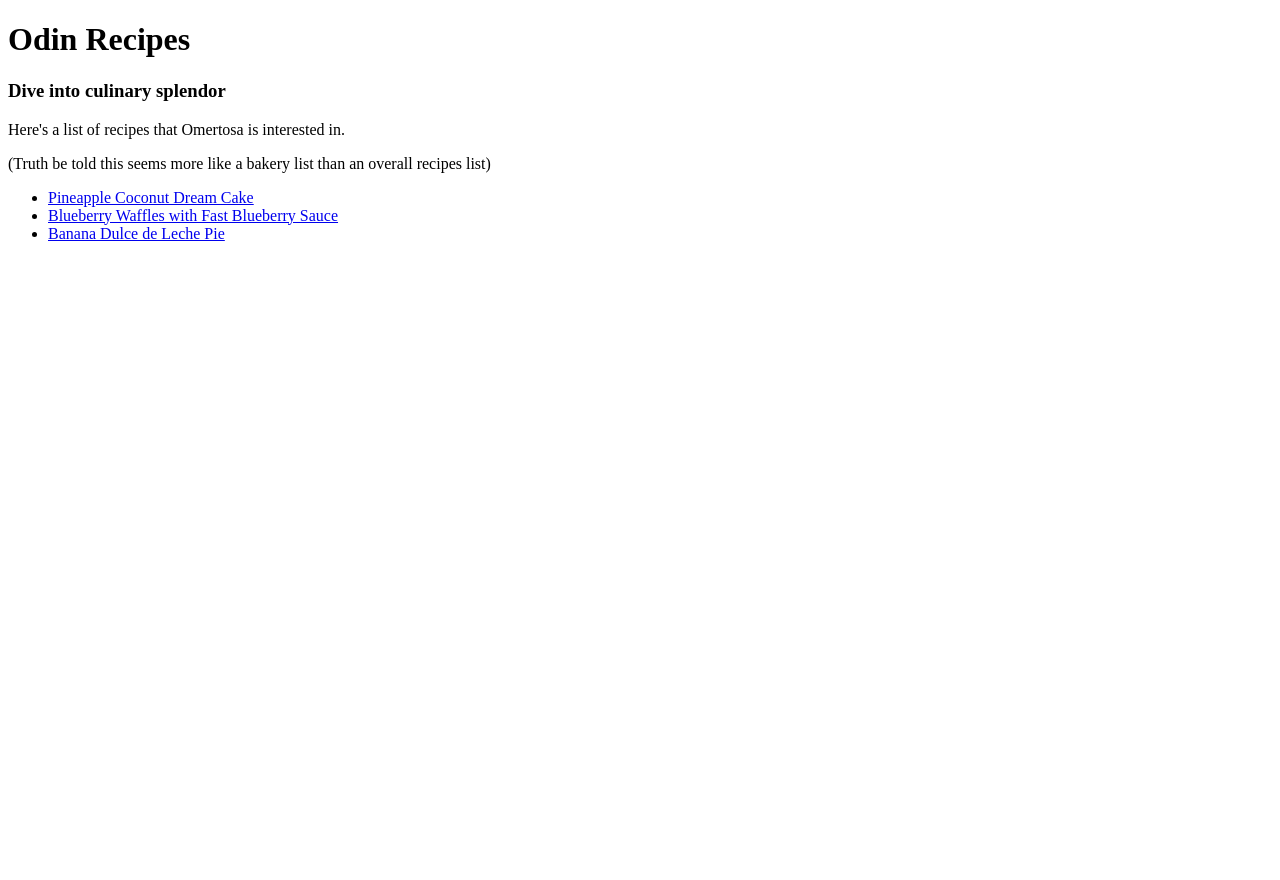
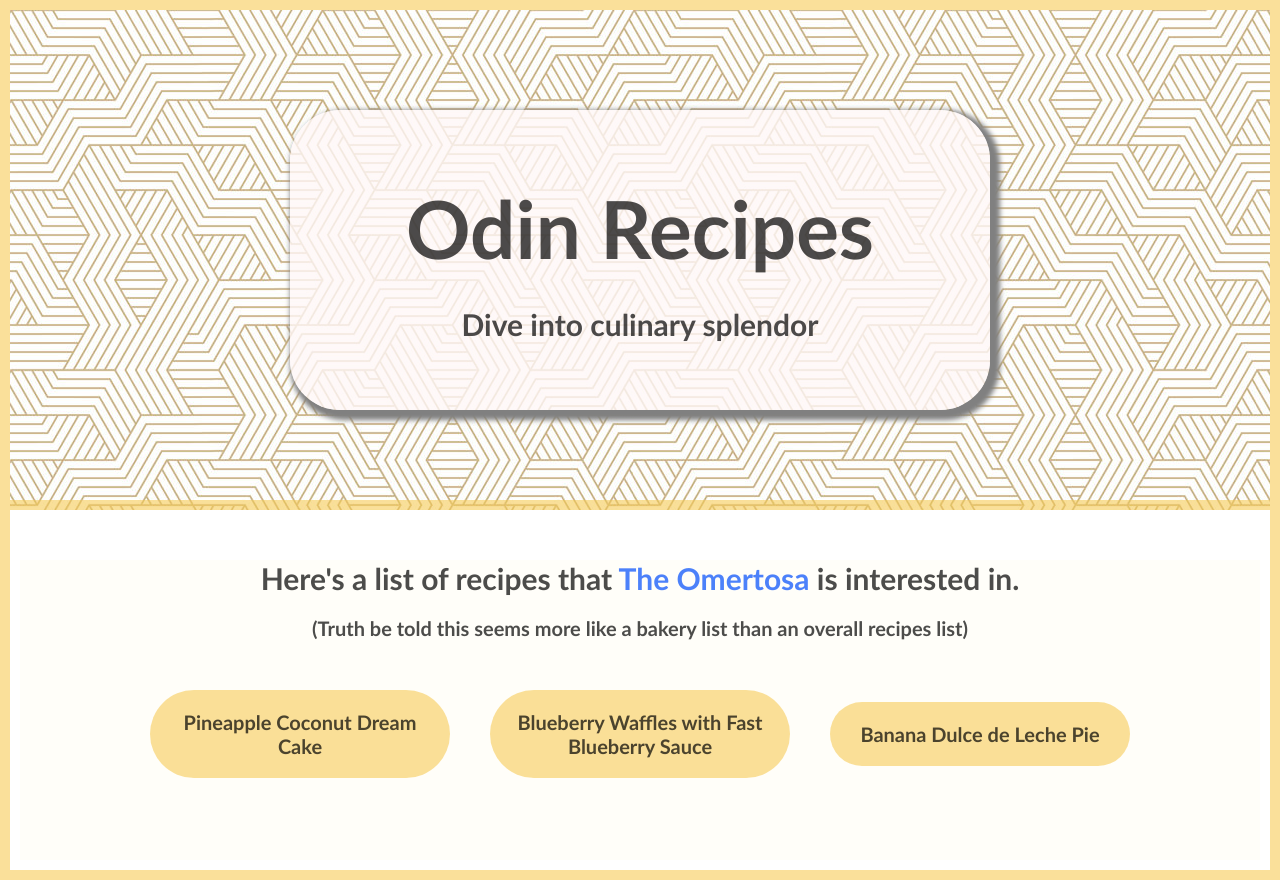
Before and after one commit to Sys-Omertosa/odin-recipes, a plain HTML site: page index.html in a window 1280 px wide. Before the commit the page ends 800 px from the top, so only its background shows below. Drawn offline with Linux system fonts and the light colour scheme.

Commit message:
Design homepage using homepage.css
- Create homepage.css file inside dedicated css/ folder
- Design homepage using css principles (selectors, properties,
box model)
- Make changes to index.html if needed

```diff
--- a/css/homepage.css
+++ b/css/homepage.css
@@ -0,0 +1,91 @@
+html {
+    box-sizing: border-box;
+}
+
+*,
+*::before,
+*::after {
+    margin: 0;
+    padding: 0;
+    box-sizing: inherit;
+}
+
+body {
+    border: 10px solid rgba(247, 204, 87, 0.6);
+    font-family: "Trebuchet MS", Tahoma, sans-serif;
+}
+
+.hero-card {
+    width: auto;
+    height: 500px;
+    padding: 50px;
+    background-image: url("../img/Odin-Recipes-bg.jpg");
+    border-bottom: 10px solid rgba(247, 204, 87, 0.6);
+}
+
+.title-card {
+    width: 700px;
+    height: 300px;
+    text-align: center;
+    padding: 10px;
+    background-color: rgba(255, 248, 248, 0.8);
+    box-shadow: 5px 5px 5px 5px grey;
+    border-radius: 50px;
+    margin: 50px auto;
+}
+
+.title-card h1 {
+    font-size: 80px;
+    margin: 60px 0px 30px 0px;
+    color: rgba(0, 0, 0, 0.7);
+}
+
+.title-card h3 {
+    font-size: 30px;
+    color: rgba(0, 0, 0, 0.7);
+}
+
+.recipe-card {
+    background-color: rgba(255, 254, 248, 0.8);
+    width: auto;
+    height: 300px;
+    text-align: center;
+    margin: 10px;
+    font-weight: bold;
+    color: rgba(0, 0, 0, 0.7)
+}
+
+.desc-1 {
+    margin: 50px 10px 20px 10px;
+    font-size: 30px;
+}
+
+.desc-2 {
+    margin: 20px 10px 30px 10px;
+    font-size: 20px;
+}
+
+.the-Omertosa {
+    color: rgba(0, 75, 251, 0.7)
+}
+
+.recipe-list ul {
+    display: flex;
+    list-style: none;
+    margin: 0px auto;
+    justify-content: center;
+    align-items: center;
+}
+
+.recipe-list ul li a {
+    display: block;
+    width: 300px;
+    margin: 20px;
+    padding: 20px;
+    text-decoration: none;
+    font-size: 20px;
+    text-align: center;
+    background-color: rgba(247, 204, 87, 0.6);
+    border-radius: 50px;
+    color: rgba(0, 0, 0, 0.7);
+}
--- a/index.html
+++ b/index.html
@@ -7,14 +7,22 @@
         <title>Omertosa x Odin Recipes</title>
     </head>
     <body>
+        <div class="hero-card">
+            <div class="title-card">
                 <h1>Odin Recipes</h1>
                 <h3>Dive into culinary splendor</h3>
-        <p>Here's a list of recipes that Omertosa is interested in.</p>
-        <p>(Truth be told this seems more like a bakery list than an overall recipes list)</p>
+            </div>
+        </div>
+        <div class="recipe-card">
+            <p class="desc-1">Here's a list of recipes that <span class="the-Omertosa">The Omertosa</span> is interested in.</p>
+            <p class="desc-2">(Truth be told this seems more like a bakery list than an overall recipes list)</p>
+            <div class="recipe-list">
                 <ul>
                     <li><a href="./recipes/pineapple-coconut-dream-cake.html">Pineapple Coconut Dream Cake</a></li>
                     <li><a href="./recipes/blueberry-waffles.html">Blueberry Waffles with Fast Blueberry Sauce</a></li>
                     <li><a href="./recipes/banana-dulce-pie.html">Banana Dulce de Leche Pie</a></li>
                 </ul>
+            </div>
+        </div>
     </body>
 </html>
```
Also changed, not shown: img/Odin-Recipes-bg.jpg (added). Lines whose indentation alone changed are shown as unchanged.
